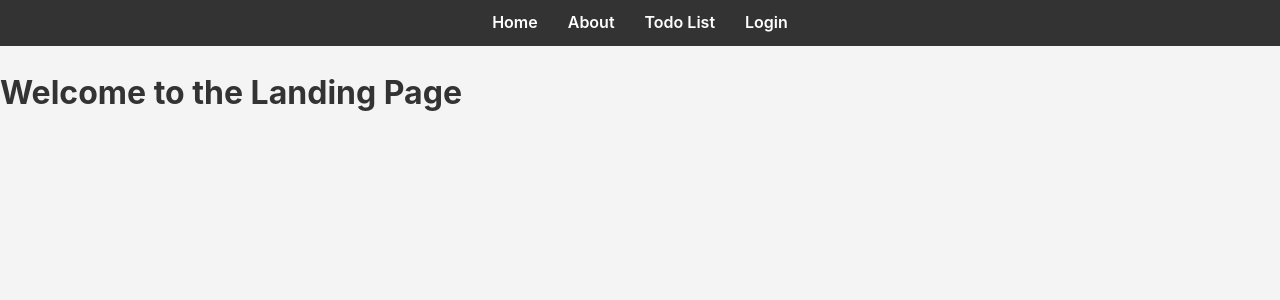
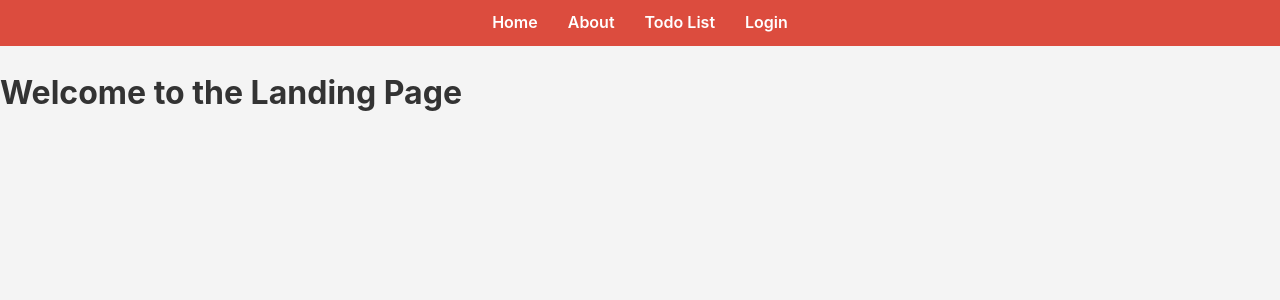
Before and after one commit to zli213/TaskTick, a Next.js app: page / in a window 1280 px wide. Shown: the top 300 px of the page. Built offline with nearby package versions, Linux system fonts and the light colour scheme.

Commit message:
Update globals.scss

```diff
--- a/app/globals.scss
+++ b/app/globals.scss
@@ -28,6 +28,9 @@ code {
     monospace;
 }
 
+nav {
+  background-color: #dc4c3e;
+}
 
 nav Link,
 nav a {
```
